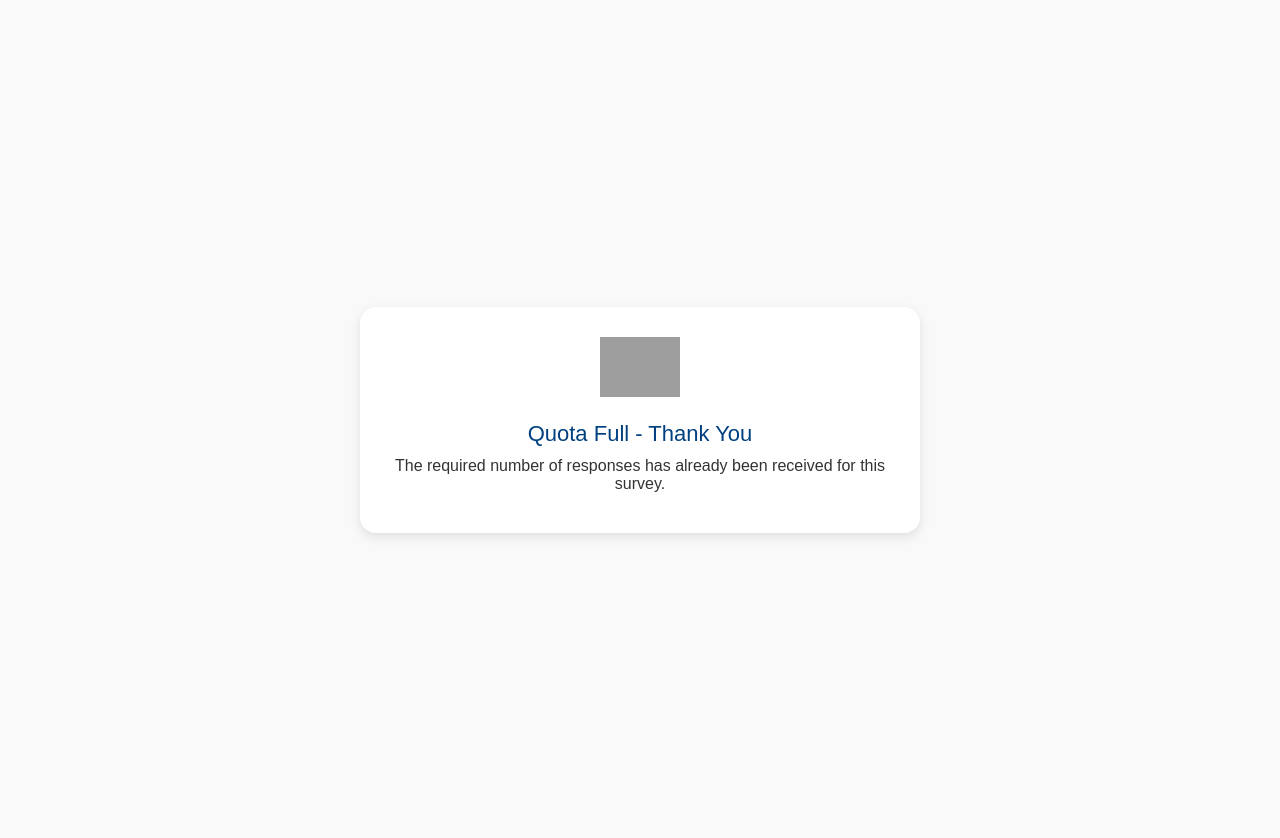
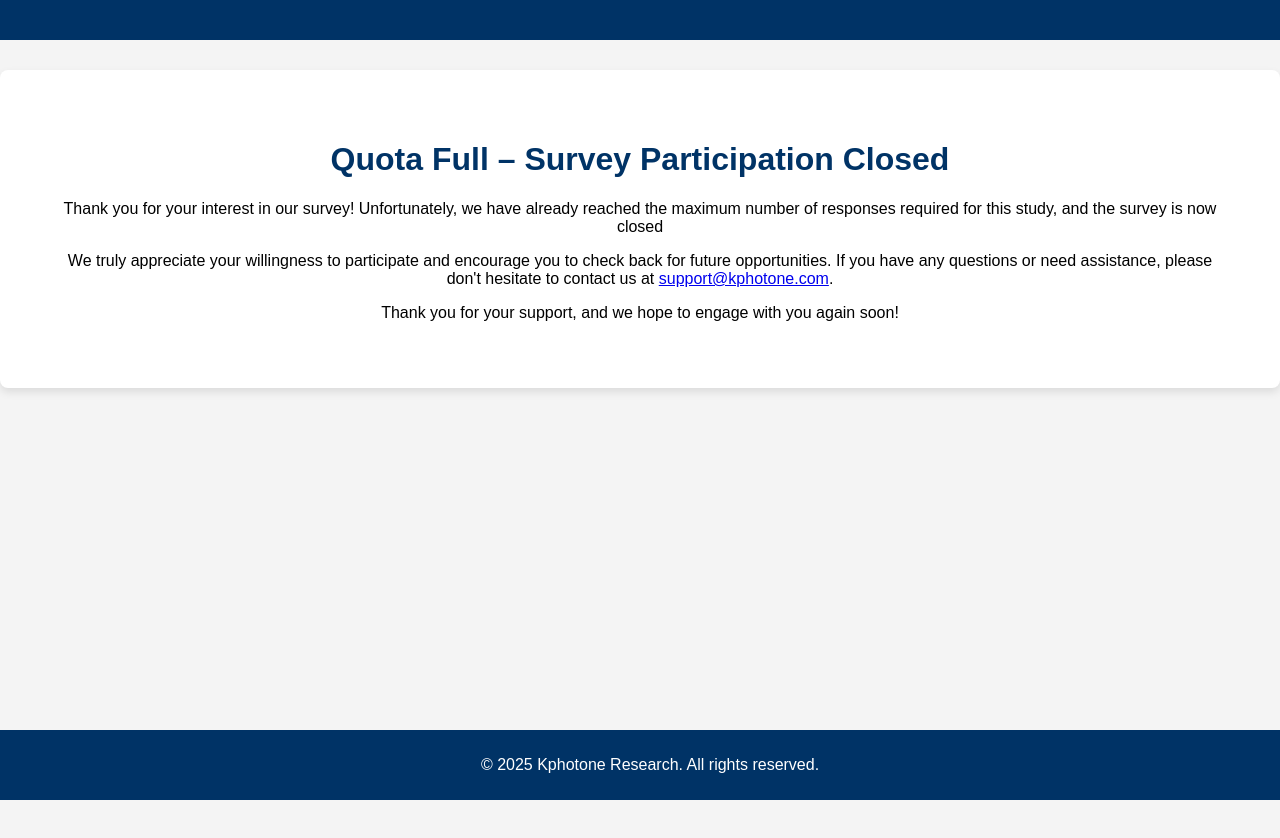
Before and after one commit to kphotone-research/survey-tracker, a website: page quota-full.html in a window 1280 px wide. After the commit the page ends 800 px from the top, so only its background shows below. Drawn offline with nearby package versions, Linux system fonts and the light colour scheme; no server answers; grey boxes are pictures that could not be loaded.

Commit message:
Update quota-full.html

```diff
--- a/quota-full.html
+++ b/quota-full.html
@@ -1,55 +1,65 @@
 <!DOCTYPE html>
 <html lang="en">
 <head>
-  <meta charset="UTF-8" />
-  <meta name="viewport" content="width=device-width, initial-scale=1.0" />
-  <title>Quota Full - Thank You</title>
+    <meta charset="UTF-8">
+    <meta name="viewport" content="width=device-width, initial-scale=1.0">
+    <title>Qualified - Survey Tracker</title>
     <style>
         body {
             font-family: Arial, sans-serif;
-      background-color: #f9f9f9;
-      color: #333;
-      display: flex;
-      flex-direction: column;
-      align-items: center;
-      justify-content: center;
-      height: 100vh;
             margin: 0;
-      padding: 20px;
-    }
-    .card {
-      background-color: white;
-      border-radius: 16px;
-      padding: 30px;
-      max-width: 500px;
-      width: 100%;
-      box-shadow: 0 4px 12px rgba(0, 0, 0, 0.1);
+            padding: 0;
+            background-color: #f4f4f4;
             text-align: center;
         }
-    .logo img {
-      height: 60px;
-      margin-bottom: 20px;
+
+        header {
+            background-color: #003366;
+            padding: 20px;
+            color: white;
         }
-    .title {
-      font-size: 22px;
-      color: #004080;
-      margin-bottom: 10px;
+
+        header img {
+            max-width: 150px;
         }
-    .message {
-      font-size: 16px;
-      margin-bottom: 10px;
+
+        main {
+            padding: 50px;
+            background-color: white;
+            margin-top: 30px;
+            border-radius: 8px;
+            box-shadow: 0 4px 8px rgba(0, 0, 0, 0.1);
+        }
+
+        h1 {
+            color: #003366;
+        }
+
+        footer {
+            background-color: #003366;
+            color: white;
+            padding: 10px;
+            position: fixed;
+            width: 100%;
+            bottom: 0;
         }
     </style>
 </head>
 <body>
-  <div class="card">
-    <div class="logo">
-      <img src="https://kphotone.com/logo.png" alt="Kphotone Logo" />
-    </div>
-    <div class="title">Quota Full - Thank You</div>
-    <div class="message">The required number of responses has already been received for this survey.</div>
-  </div>
+    <header>
 
+    </header>
+    <main>
+        <h1>Quota Full – Survey Participation Closed</h1>
+        <p>Thank you for your interest in our survey! Unfortunately, we have already reached the maximum number of responses required for this study, and the survey is now closed</p>
+        <p>We truly appreciate your willingness to participate and encourage you to check back for future opportunities. If you have any questions or need assistance, please don't hesitate to contact us at <a href="mailto:support@kphotone.com">support@kphotone.com</a>.</p>
+       <p>Thank you for your support, and we hope to engage with you again soon!</p>
+    </main>
+    <footer>
+        <p>&copy; 2025 Kphotone Research. All rights reserved.</p>
+    </footer>
+</body>
+</html>
   <script>
     const params = new URLSearchParams(window.location.search);
     const project_id = params.get('project_id');
```
Lines whose indentation alone changed are shown as unchanged.
